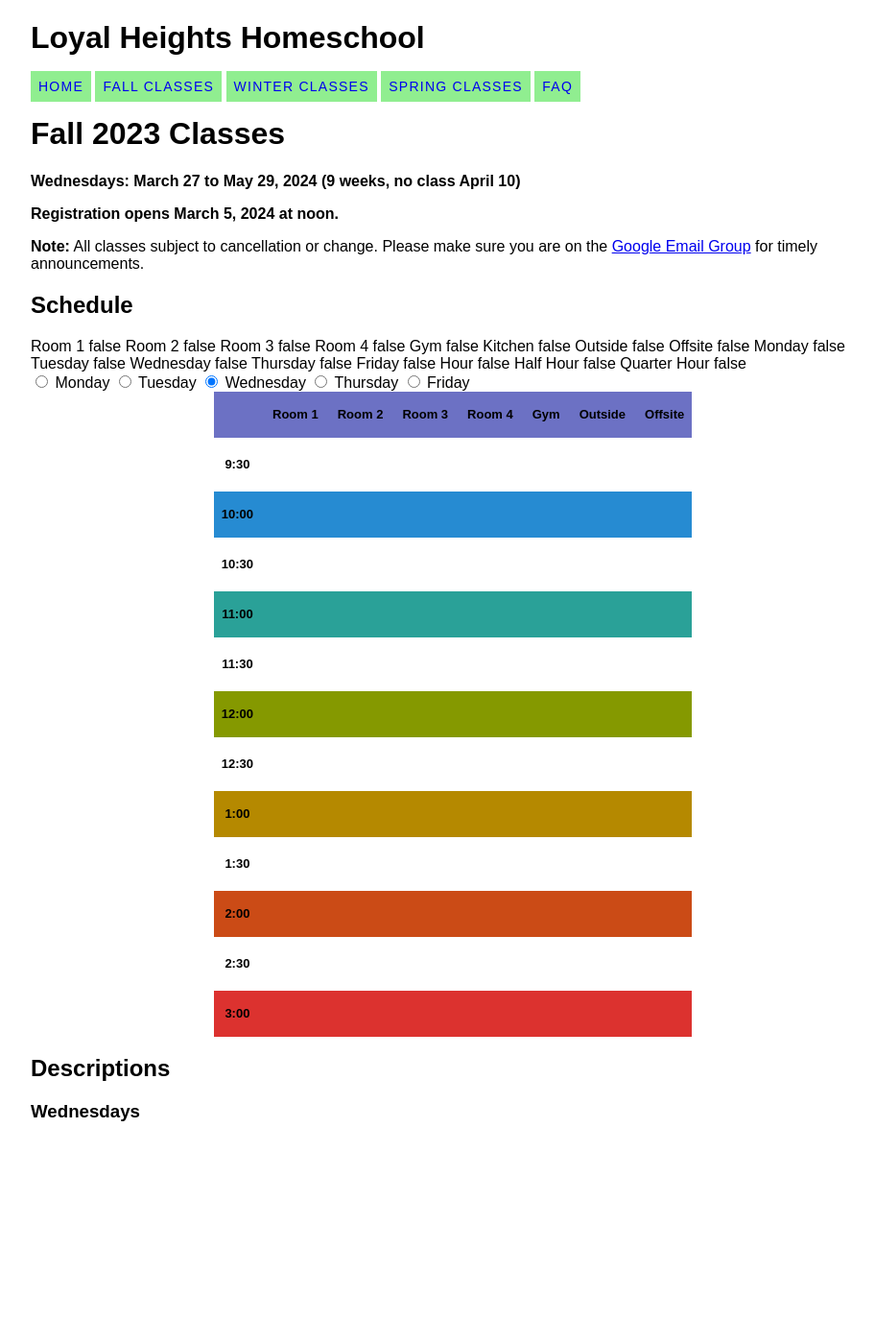
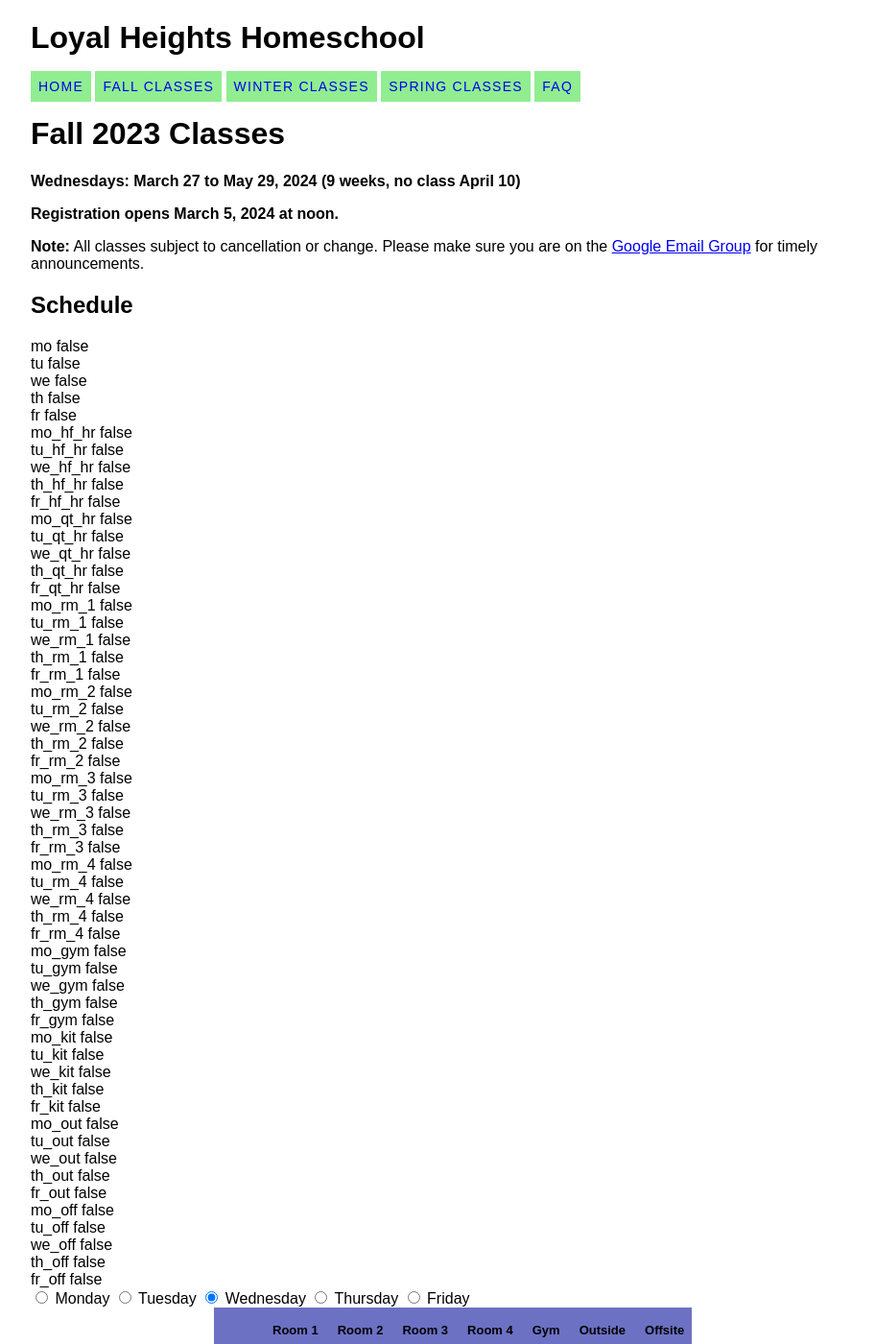
Before and after one commit to loyalheightshomeschool/loyalheightshomeschool.github.io, a Jekyll site: the page built from _quarters/2023-fall.html, in a window 1280 px wide and 1400 px high. Shown: the whole window at 96% size, without its empty margins (168-1080 px from the left). Built offline with Jekyll 4.4.1, drawn with Linux system fonts in a browser that asks for light colours.

Commit message:
Update quarter.html

```diff
--- a/_layouts/quarter.html
+++ b/_layouts/quarter.html
@@ -7,97 +7,188 @@ layout: default
 <p><strong>Note:</strong> All classes subject to cancellation or change. Please make sure you are on the <a href="https://groups.google.com/g/loyalheightshomeschool" target="_blank" rel="noreferrer noopener">Google Email Group</a> for timely announcements.</p>
 
 <h2>Schedule</h2>
-{% assign room_1 = false %}
-{% assign room_2 = false %}
-{% assign room_3 = false %}
-{% assign room_4 = false %}
-{% assign gym = false %}
-{% assign kitchen = false %}
-{% assign outside = false %}
-{% assign offsite = false %}
-
-{% assign mon = false %}
-{% assign tue = false %}
-{% assign wed = false %}
-{% assign thu = false %}
-{% assign fri = false %}
-
-{% assign hour = false %}
-{% assign half_hour = false %}
-{% assign quarter_hour = false %}
-
+{% assign mo = false %}
+{% assign tu = false %}
+{% assign we = false %}
+{% assign th = false %}
+{% assign fr = false %}
+{% assign mo_hf_hr = false %}{% assign tu_hf_hr = false %}{% assign we_hf_hr = false %}{% assign th_hf_hr = false %}{% assign fr_hf_hr = false %}
+{% assign mo_qt_hr = false %}{% assign tu_qt_hr = false %}{% assign we_qt_hr = false %}{% assign th_qt_hr = false %}{% assign fr_qt_hr = false %}
+{% assign mo_rm_1 = false %}{% assign tu_rm_1 = false %}{% assign we_rm_1 = false %}{% assign th_rm_1 = false %}{% assign fr_rm_1 = false %}
+{% assign mo_rm_2 = false %}{% assign tu_rm_2 = false %}{% assign we_rm_2 = false %}{% assign th_rm_2 = false %}{% assign fr_rm_2 = false %}
+{% assign mo_rm_3 = false %}{% assign tu_rm_3 = false %}{% assign we_rm_3 = false %}{% assign th_rm_3 = false %}{% assign fr_rm_3 = false %}
+{% assign mo_rm_4 = false %}{% assign tu_rm_4 = false %}{% assign we_rm_4 = false %}{% assign th_rm_4 = false %}{% assign fr_rm_4 = false %}
+{% assign mo_gym = false %}{% assign tu_gym = false %}{% assign we_gym = false %}{% assign th_gym = false %}{% assign fr_gym = false %}
+{% assign mo_kit = false %}{% assign tu_kit = false %}{% assign we_kit = false %}{% assign th_kit = false %}{% assign fr_kit = false %}
+{% assign mo_out = false %}{% assign tu_out = false %}{% assign we_out = false %}{% assign th_out = false %}{% assign fr_out = false %}
+{% assign mo_off = false %}{% assign tu_off = false %}{% assign we_off = false %}{% assign th_off = false %}{% assign fr_off = false %}
 {% for class in site.data.classes %}{% if class.quarter == page.data %}
-
+  {% case class.day_of_the_week %}
+    {% when "Monday" %}{% assign mo = true %}
+    {% when "Tuesday" %}{% assign tu = true %}
+    {% when "Wednesday" %}{% assign we = true %}
+    {% when "Thursday" %}{% assign th = true %}
+    {% when "Friday" %}{% assign fr = true %}
+  {% endcase %}
   {% case class.room %}
     {% when "Room 1" %}
-      {% assign room_1 = true %}
+      {% case class.day_of_the_week %}
+        {% when "Monday" %}{% assign mo_rm_1 = true %}
+        {% when "Tuesday" %}{% assign tu_rm_1 = true %}
+        {% when "Wednesday" %}{% assign we_rm_1 = true %}
+        {% when "Thursday" %}{% assign th_rm_1 = true %}
+        {% when "Friday" %}{% assign fr_rm_1 = true %}
+      {% endcase %}
     {% when "Room 2" %}
-      {% assign room_2 = true %}
+      {% case class.day_of_the_week %}
+        {% when "Monday" %}{% assign mo_rm_2 = true %}
+        {% when "Tuesday" %}{% assign tu_rm_2 = true %}
+        {% when "Wednesday" %}{% assign we_rm_2 = true %}
+        {% when "Thursday" %}{% assign th_rm_2 = true %}
+        {% when "Friday" %}{% assign fr_rm_2 = true %}
+      {% endcase %}
     {% when "Room 3" %}
-      {% assign room_3 = true %}
+      {% case class.day_of_the_week %}
+        {% when "Monday" %}{% assign mo_rm_3 = true %}
+        {% when "Tuesday" %}{% assign tu_rm_3 = true %}
+        {% when "Wednesday" %}{% assign we_rm_3 = true %}
+        {% when "Thursday" %}{% assign th_rm_3 = true %}
+        {% when "Friday" %}{% assign fr_rm_3 = true %}
+      {% endcase %}
     {% when "Room 4" %}
-      {% assign room_4 = true %}
+      {% case class.day_of_the_week %}
+        {% when "Monday" %}{% assign mo_rm_4 = true %}
+        {% when "Tuesday" %}{% assign tu_rm_4 = true %}
+        {% when "Wednesday" %}{% assign we_rm_4 = true %}
+        {% when "Thursday" %}{% assign th_rm_4 = true %}
+        {% when "Friday" %}{% assign fr_rm_4 = true %}
+      {% endcase %}
     {% when "Gym" %}
-      {% assign gym = true %}
+      {% case class.day_of_the_week %}
+        {% when "Monday" %}{% assign mo_gym = true %}
+        {% when "Tuesday" %}{% assign tu_gym = true %}
+        {% when "Wednesday" %}{% assign we_gym = true %}
+        {% when "Thursday" %}{% assign th_gym = true %}
+        {% when "Friday" %}{% assign fr_gym = true %}
+      {% endcase %}
     {% when "Kitchen" %}
-      {% assign kitchen = true %}
+      {% case class.day_of_the_week %}
+        {% when "Monday" %}{% assign mo_kit = true %}
+        {% when "Tuesday" %}{% assign tu_kit = true %}
+        {% when "Wednesday" %}{% assign we_kit = true %}
+        {% when "Thursday" %}{% assign th_kit = true %}
+        {% when "Friday" %}{% assign fr_kit = true %}
+      {% endcase %}
     {% when "Outside" %}
-      {% assign outside = true %}
+      {% case class.day_of_the_week %}
+        {% when "Monday" %}{% assign mo_out = true %}
+        {% when "Tuesday" %}{% assign tu_out = true %}
+        {% when "Wednesday" %}{% assign we_out = true %}
+        {% when "Thursday" %}{% assign th_out = true %}
+        {% when "Friday" %}{% assign fr_out = true %}
+      {% endcase %}
     {% when "Offsite" %}
-      {% assign offsite = true %}
+      {% case class.day_of_the_week %}
+        {% when "Monday" %}{% assign mo_off = true %}
+        {% when "Tuesday" %}{% assign tu_off = true %}
+        {% when "Wednesday" %}{% assign we_off = true %}
+        {% when "Thursday" %}{% assign th_off = true %}
+        {% when "Friday" %}{% assign fr_off = true %}
+      {% endcase %}
   {% endcase %}
-
-  {% case class.day_of_the_week %}
-    {% when "Monday" %}
-      {% assign mon = true %}
-    {% when "Tuesday" %}
-      {% assign tue = true %}
-    {% when "Wednesday" %}
-      {% assign wed = true %}
-    {% when "Thursday" %}
-      {% assign thu = true %}
-    {% when "Friday" %}
-      {% assign fri = true %}
+  {% case class.start_time %}
+    {% when "9.5", "10.5", "11.5", "12.5", "1.5", "2.5", "3.5", "4.5" %}
+      {% case class.day_of_the_week %}
+        {% when "Monday" %}{% assign mo_hf_hr = true %}
+        {% when "Tuesday" %}{% assign tu_hf_hr = true %}
+        {% when "Wednesday" %}{% assign we_hf_hr = true %}
+        {% when "Thursday" %}{% assign th_hf_hr = true %}
+        {% when "Friday" %}{% assign fr_hf_hr = true %}
+      {% endcase %}
+    {% when "9.25", "9.75", "10.25", "10.75", "11.25", "11.75", "12.25", "12.75", "1.25", "1.75", "2.25", "2.75", "3.25", "3.75", "4.25", "4.75" %}
+      {% case class.day_of_the_week %}
+        {% when "Monday" %}{% assign mo_qt_hr = true %}
+        {% when "Tuesday" %}{% assign tu_qt_hr = true %}
+        {% when "Wednesday" %}{% assign we_qt_hr = true %}
+        {% when "Thursday" %}{% assign th_qt_hr = true %}
+        {% when "Friday" %}{% assign fr_qt_hr = true %}
+      {% endcase %}
   {% endcase %}
-
-  {% case class.start_time %}
-    {% when "9", "10", "11", "12", "1", "2", "3", "4" %}
-      {% assign hour = true %}
+  {% case class.end_time %}
     {% when "9.5", "10.5", "11.5", "12.5", "1.5", "2.5", "3.5", "4.5" %}
-      {% assign half_hour = true %}
+      {% case class.day_of_the_week %}
+        {% when "Monday" %}{% assign mo_hf_hr = true %}
+        {% when "Tuesday" %}{% assign tu_hf_hr = true %}
+        {% when "Wednesday" %}{% assign we_hf_hr = true %}
+        {% when "Thursday" %}{% assign th_hf_hr = true %}
+        {% when "Friday" %}{% assign fr_hf_hr = true %}
+      {% endcase %}
     {% when "9.25", "9.75", "10.25", "10.75", "11.25", "11.75", "12.25", "12.75", "1.25", "1.75", "2.25", "2.75", "3.25", "3.75", "4.25", "4.75" %}
-      {% assign quarter_hour = true %}
+      {% case class.day_of_the_week %}
+        {% when "Monday" %}{% assign mo_qt_hr = true %}
+        {% when "Tuesday" %}{% assign tu_qt_hr = true %}
+        {% when "Wednesday" %}{% assign we_qt_hr = true %}
+        {% when "Thursday" %}{% assign th_qt_hr = true %}
+        {% when "Friday" %}{% assign fr_qt_hr = true %}
+      {% endcase %}
   {% endcase %}
-
-  {% case class.end_time %}
-    {% when "9", "10", "11", "12", "1", "2", "3", "4" %}
-      {% assign hour = true %}
-    {% when "9.5", "10.5", "11.5", "12.5", "1.5", "2.5", "3.5", "4.5" %}
-      {% assign half_hour = true %}
-    {% when "9.25", "9.75", "10.25", "10.75", "11.25", "11.75", "12.25", "12.75", "1.25", "1.75", "2.25", "2.75", "3.25", "3.75", "4.25", "4.75" %}
-      {% assign quarter_hour = true %}
-  {% endcase %}
-
 {% endif %}{% endfor %}
 
-Room 1 {{ room_1 }}
-Room 2 {{ room_2 }}
-Room 3 {{ room_3 }}
-Room 4 {{ room_4 }}
-Gym {{ gym }}
-Kitchen {{ kitchen }}
-Outside {{ outside }}
-Offsite {{ offsite }}
-
-Monday {{ mon }}
-Tuesday {{ tue }}
-Wednesday {{ wed }}
-Thursday {{ thu }}
-Friday {{ fri }}
-
-Hour {{ hour }}
-Half Hour {{ half_hour }}
-Quarter Hour {{ quarter_hour }}
+mo {{ mo }}<br>
+tu {{ tu }}<br>
+we {{ we }}<br>
+th {{ th }}<br>
+fr {{ fr }}<br>
+mo_hf_hr {{ mo_hf_hr }}<br>
+tu_hf_hr {{ tu_hf_hr }}<br>
+we_hf_hr {{ we_hf_hr }}<br>
+th_hf_hr {{ th_hf_hr }}<br>
+fr_hf_hr {{ fr_hf_hr }}<br>
+mo_qt_hr {{ mo_qt_hr }}<br>
+tu_qt_hr {{ tu_qt_hr }}<br>
+we_qt_hr {{ we_qt_hr }}<br>
+th_qt_hr {{ th_qt_hr }}<br>
+fr_qt_hr {{ fr_qt_hr }}<br>
+mo_rm_1 {{ mo_rm_1 }}<br>
+tu_rm_1 {{ tu_rm_1 }}<br>
+we_rm_1 {{ we_rm_1 }}<br>
+th_rm_1 {{ th_rm_1 }}<br>
+fr_rm_1 {{ fr_rm_1 }}<br>
+mo_rm_2 {{ mo_rm_2 }}<br>
+tu_rm_2 {{ tu_rm_2 }}<br>
+we_rm_2 {{ we_rm_2 }}<br>
+th_rm_2 {{ th_rm_2 }}<br>
+fr_rm_2 {{ fr_rm_2 }}<br>
+mo_rm_3 {{ mo_rm_3 }}<br>
+tu_rm_3 {{ tu_rm_3 }}<br>
+we_rm_3 {{ we_rm_3 }}<br>
+th_rm_3 {{ th_rm_3 }}<br>
+fr_rm_3 {{ fr_rm_3 }}<br>
+mo_rm_4 {{ mo_rm_4 }}<br>
+tu_rm_4 {{ tu_rm_4 }}<br>
+we_rm_4 {{ we_rm_4 }}<br>
+th_rm_4 {{ th_rm_4 }}<br>
+fr_rm_4 {{ fr_rm_4 }}<br>
+mo_gym {{ mo_gym }}<br>
+tu_gym {{ tu_gym }}<br>
+we_gym {{ we_gym }}<br>
+th_gym {{ th_gym }}<br>
+fr_gym {{ fr_gym }}<br>
+mo_kit {{ mo_kit }}<br>
+tu_kit {{ tu_kit }}<br>
+we_kit {{ we_kit }}<br>
+th_kit {{ th_kit }}<br>
+fr_kit {{ fr_kit }}<br>
+mo_out {{ mo_out }}<br>
+tu_out {{ tu_out }}<br>
+we_out {{ we_out }}<br>
+th_out {{ th_out }}<br>
+fr_out {{ fr_out }}<br>
+mo_off {{ mo_off }}<br>
+tu_off {{ tu_off }}<br>
+we_off {{ we_off }}<br>
+th_off {{ th_off }}<br>
+fr_off {{ fr_off }}<br>
 
 <div class="tabs">
   <input type="radio" name="tabs" id="Monday">
```
